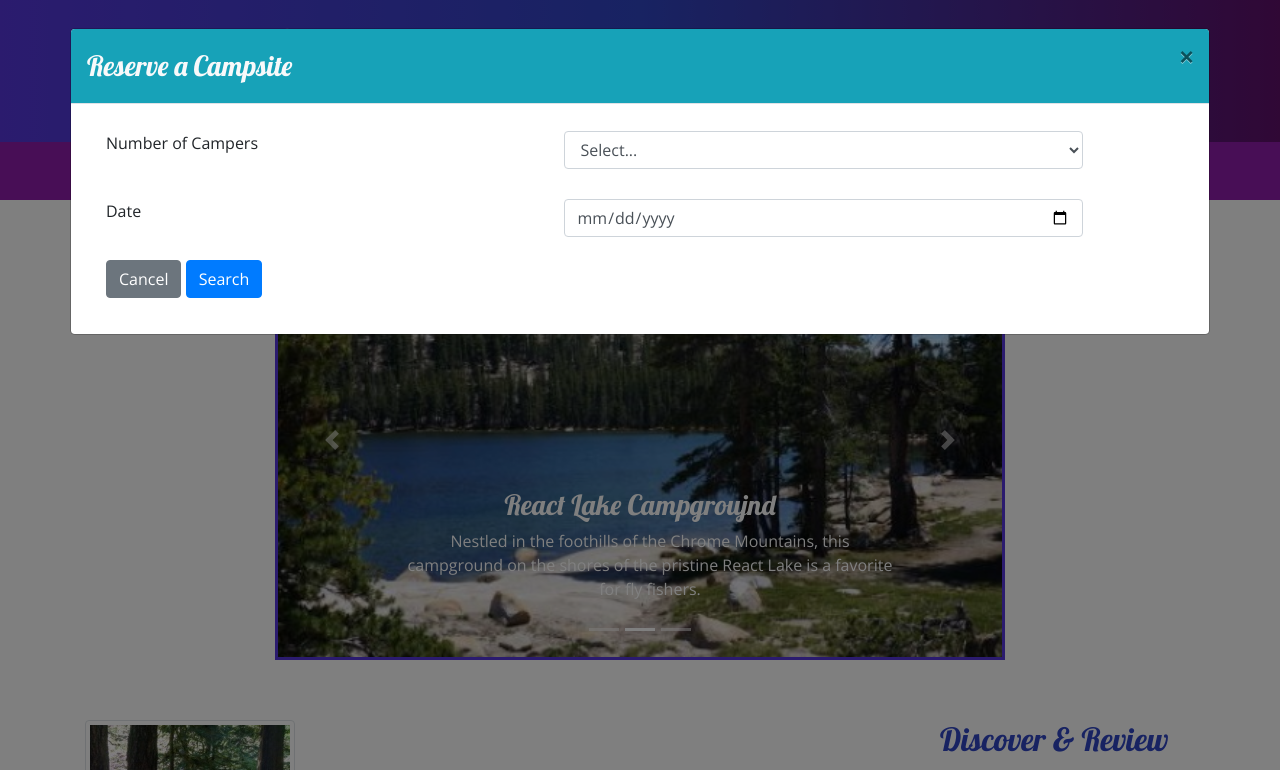
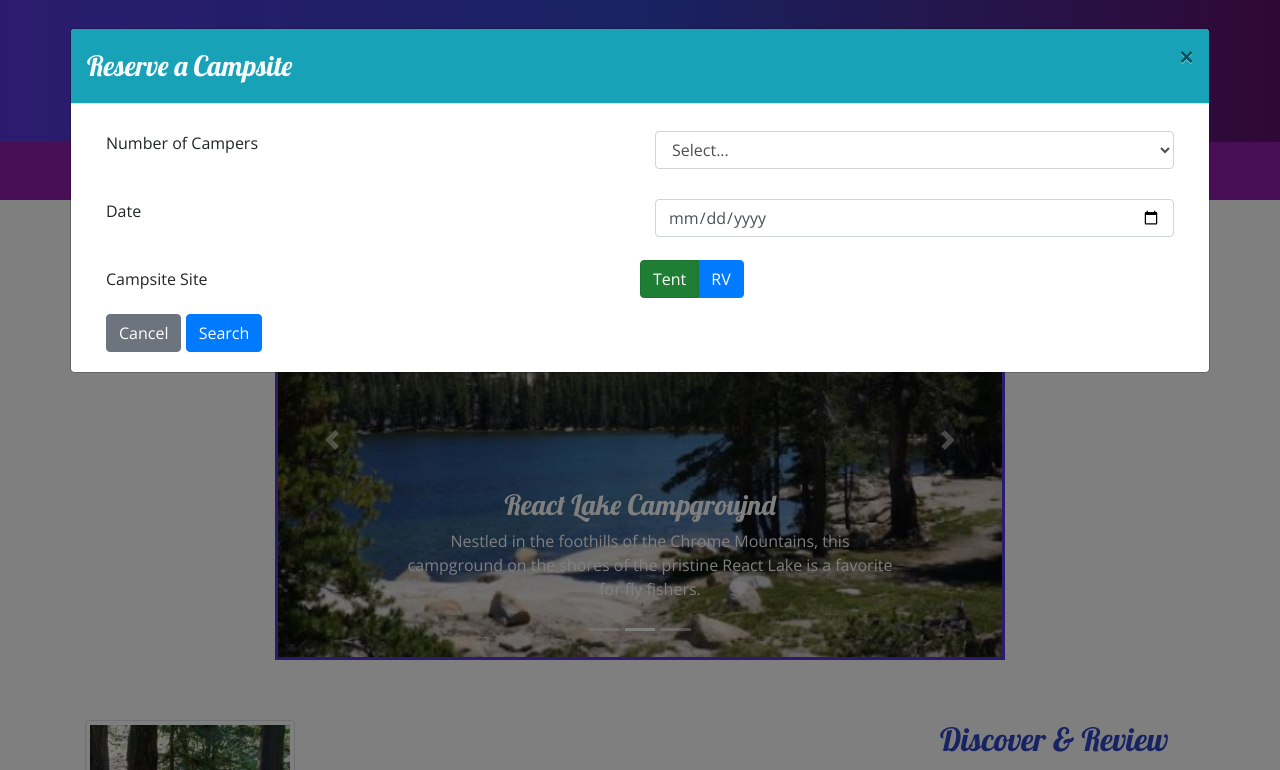
Before and after one commit to incognitosudo/nucampsite2, a website: page index.html in a window 1280 px wide. Both pictures are taken after a click on the button "Reserve campsite". Shown: the top 770 px of the page. Drawn offline with nearby package versions, Linux system fonts and the light colour scheme.

Commit message:
Created a Modal dialog
Put the Reservation from bottom of page to a pop up instead

```diff
--- a/index.html
+++ b/index.html
@@ -1,11 +1,9 @@
 <!DOCTYPE html>
 <html lang="en">
-
 <head>
     <meta charset="utf-8" />
     <met name="viewport" content="width=device-width, initial-scale=1" />
     <met http-equiv=""x-ua-compatible" content=""ie=edge" />
-
 
     <!-- Boostrap CSS-->
     <link rel="stylesheet" href="node_modules/bootstrap/dist/css/bootstrap.min.css" />
@@ -19,7 +17,6 @@
     <title>NuCamp: A Better Way To Camp</title>
 </head>
 <body>
-
     <header class="jumbotron jumbotron-fluid">
         <div class="container">
             <div class="row">
@@ -36,16 +33,14 @@
                 <!--<div class="row"> -->
                     <!--div class="col-md-12 col-xl-12" style="margin-top: 40px; padding-right: 40px"-->
                     <div class="col-md-4 col-xl-4 mt-4">
-
-                        <a href="#reserveForm2" role="button" class="btn btn-lg btn-info" data-toggle="modal" data-target="#reserveForm2" data-placement="bottom" >Reserve campsite</a>
-
+                        <a href="#reserveForm" role="button" class="btn btn-lg btn-info" data-toggle="modal" data-target="#reserveForm" data-placement="bottom" >Reserve campsite</a>
                     </div>
                 </div>
             </div>
     </header>
 
 <!--FORM Modal Starts-->
-<div id="reserveForm2" class="modal fade" role="dialog">
+<div id="reserveForm" class="modal fade" role="dialog">
     <div class="modal-dialog modal-xl" role="document">
         <div class="modal-content">
             <div class="modal-header text-light bg-info">
@@ -56,7 +51,7 @@
                 <div class="container-fluid">
                     <form>
                         <div class="form-group row">
-                            <label for="numCampers" class="col-sm-5 col-form-label">Number of Campers </label>
+                            <label for="numCampers" class="col-sm-6 col-form-label">Number of Campers </label>
                                 <div class="col-sm-6 col-form-label">
                                     <select name="numCampers" id="numCampers" class="col-sm-12 form-control">
                                         <option value="1">Select...</option>
@@ -71,23 +66,38 @@
                         </div>
                         <!---Date div-->
                         <div class="form-group row">
-                            <label for="date" class="col-sm-5 col-form-label">Date</label>
+                            <label for="date" class="col-sm-6 col-form-label">Date</label>
                             <div class="col-sm-6 col-form-label">
                                 <input type="date" id="date" placeholder="date" class="col-sm-12 form-control">
                             </div>
-
                         </div>
-                        <!--end div-->
+                        <!--Date end div-->
+                        <!--Campsite Site Starts here-->
                         <div class="form-group row">
-                            <div class="col">
-                                <button type="submit" class="btn btn-secondary col-form-label">
+                                <label for="campsiteSite" class="col-form-label col-sm-6">Campsite Site</label>
+                                <!--Radio Starts Here-->
+                                <div class="btn-group btn-group-toggle" data-toggle="buttons">
+                                    <label class="btn btn-success">
+                                        <input type="radio" name="options" id="option1" autocomplete="off" checked> Tent
+                                    </label>
+                                    <label class="btn btn-primary">
+                                        <input type="radio" name="options" id="option2" autocomplete="off"> RV
+                                    </label>
+                                </div>
+                                <!--Radio Ends Here-->
+                        </div>
+                        <!--Campsite Site Ends Here-->
+                        <!--Cancel and search starts here-->
+                            <div class="align-items-right">
+                            <button type="submit" class="btn btn-secondary">
                                 Cancel
                             </button>
-                                <button type="submit" class="btn btn-primary col-form-label">
+                            <button type="submit" class="btn btn-primary">
                                 Search
                             </button>
                             </div>
                         </div>
+                        <!--Cancel and search ends here-->
                     </form>
                 </div>
             </div>
```
Lines whose indentation alone changed are shown as unchanged.
